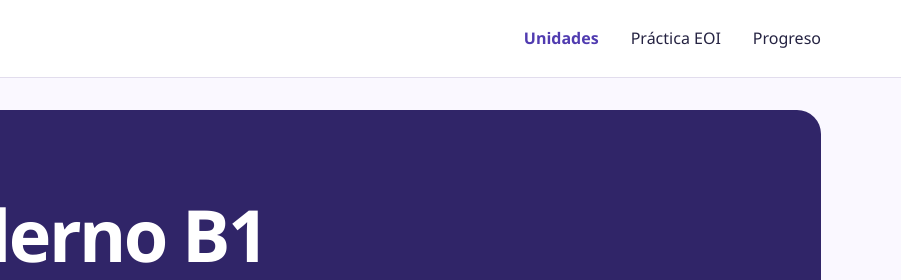
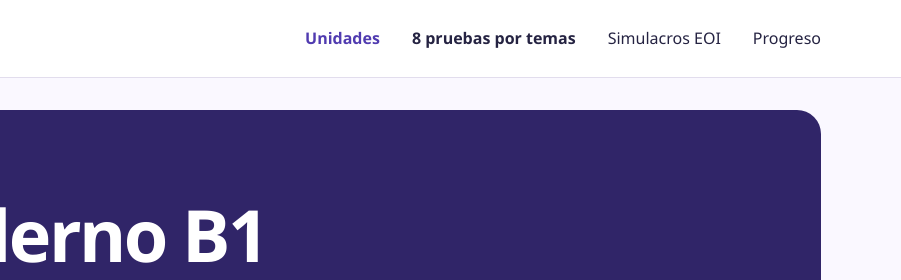
Before and after one commit to orientat/angles-b1, a plain HTML site: page index.html in a window 1280 px wide. Shown: the top 280 px of the page, 379-1280 px from the left. Drawn offline with Linux system fonts and the light colour scheme.

Commit message:
Muestra el acceso a las ocho pruebas en el menú principal

```diff
--- a/index.html
+++ b/index.html
@@ -1,4 +1,4 @@
 <!doctype html><html lang="es"><head><meta charset="utf-8"><meta name="viewport" content="width=device-width,initial-scale=1"><title>English B1 · Quadern d’estudi</title><meta name="description" content="Apunts i pràctica interactiva de 1B1, 2B1 i certificació EOI."><link rel="stylesheet" href="style.css?v=2"><script src="lessons.js?v=2" defer></script><script src="exam.js?v=2" defer></script><script src="topics.js" defer></script><script src="app.js?v=3" defer></script><link rel="icon" href="favicon.ico" type="image/x-icon"></head><body>
-<header><a href="#inici" class="brand"><span class="logo">B1</span><span>English notebook<small>1B1 · 2B1 · EOI</small></span></a><nav aria-label="Navegación principal"><a href="#inici">Unidades</a><a href="#exam">Práctica EOI</a><a href="#progres">Progreso</a></nav></header>
+<header><a href="#inici" class="brand"><span class="logo">B1</span><span>English notebook<small>1B1 · 2B1 · EOI</small></span></a><nav aria-label="Navegación principal"><a href="#inici">Unidades</a><a href="#topics" style="font-weight:700">8 pruebas por temas</a><a href="#exam">Simulacros EOI</a><a href="#progres">Progreso</a></nav></header>
 <main id="app"></main><footer><span>English B1 · Quadern d’estudi</span><a href="https://www.oxfordlearnersbookshelf.com/" target="_blank" rel="noopener">Oxford Learner’s Bookshelf</a></footer>
 </body></html>
```
